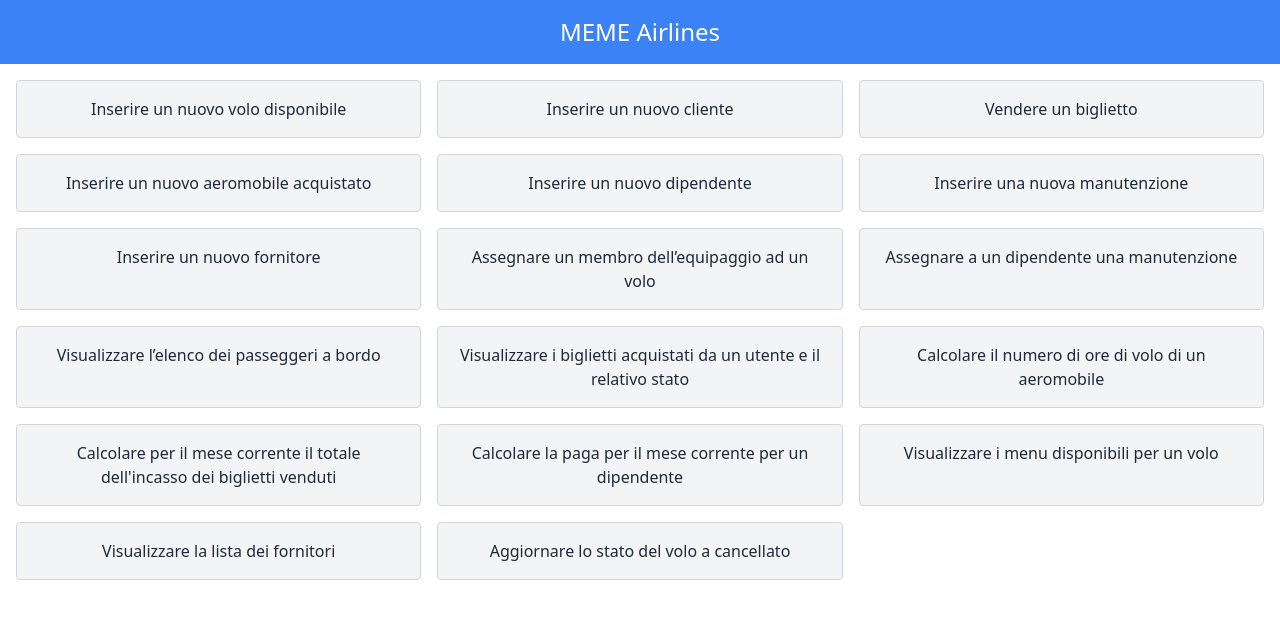
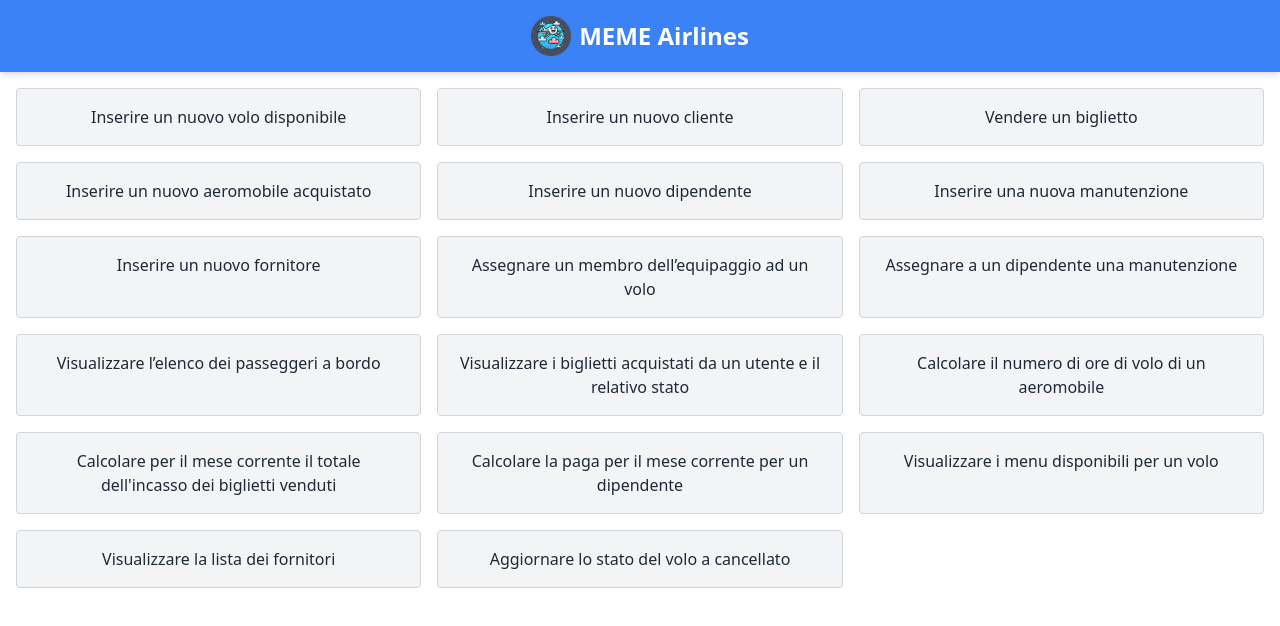
Before and after one commit to maforn/MEMEAirlines, a Vue app in the folder MEMEAirlinesClient/: page / in a window 1280 px wide. Shown: the top 626 px of the page. Built offline with nearby package versions, Linux system fonts and the light colour scheme.

Commit message:
Add logo

```diff
--- a/MEMEAirlinesClient/index.html
+++ b/MEMEAirlinesClient/index.html
@@ -2,9 +2,9 @@
 <html lang="en">
   <head>
     <meta charset="UTF-8" />
-    <link rel="icon" type="image/svg+xml" href="/vite.svg" />
+    <link rel="icon" type="image/svg+xml" href="/logo.png" />
     <meta name="viewport" content="width=device-width, initial-scale=1.0" />
-    <title>Vite + Vue</title>
+    <title>MEME Airlines</title>
   </head>
   <body>
     <div id="app"></div>
--- a/MEMEAirlinesClient/src/App.vue
+++ b/MEMEAirlinesClient/src/App.vue
@@ -3,9 +3,12 @@
 
 <template>
   <div>
-    <nav class="bg-blue-500 p-4 flex justify-center">
+    <nav class="bg-blue-500 p-4 flex justify-center shadow-md">
       <router-link to="/">
-        <h1 class="cursor-pointer text-white text-2xl">MEME Airlines</h1>
+        <div class="flex gap-2 items-center justify-center">
+          <img src="/logo.png" alt="MEME Airlines logo" class="w-10 h-10"/>
+          <h1 class="cursor-pointer text-white text-2xl font-semibold">MEME Airlines</h1>
+        </div>
       </router-link>
     </nav>
     <RouterView/>
```
Also changed, not shown: MEMEAirlinesClient/public/logo.png (added).
